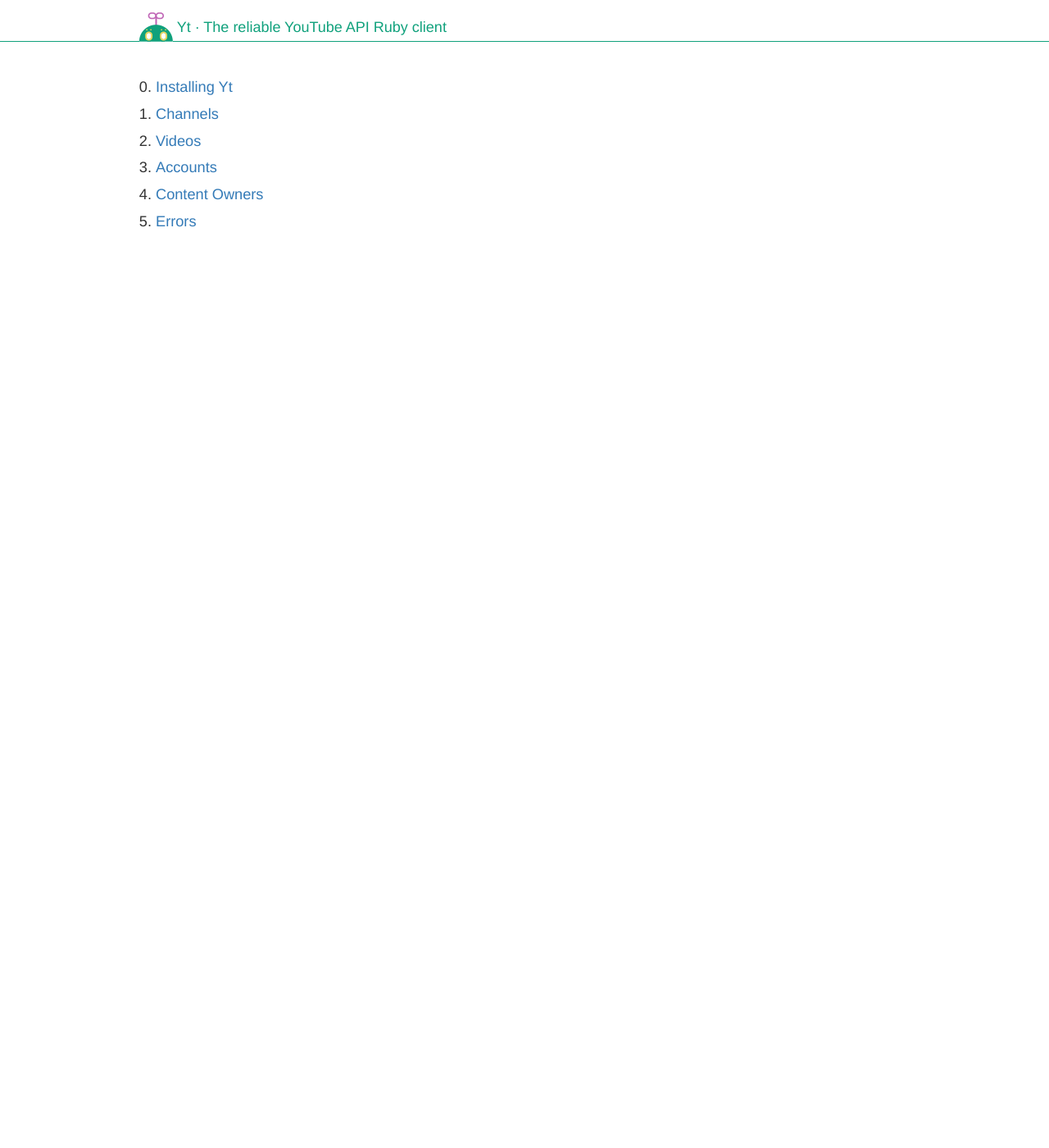
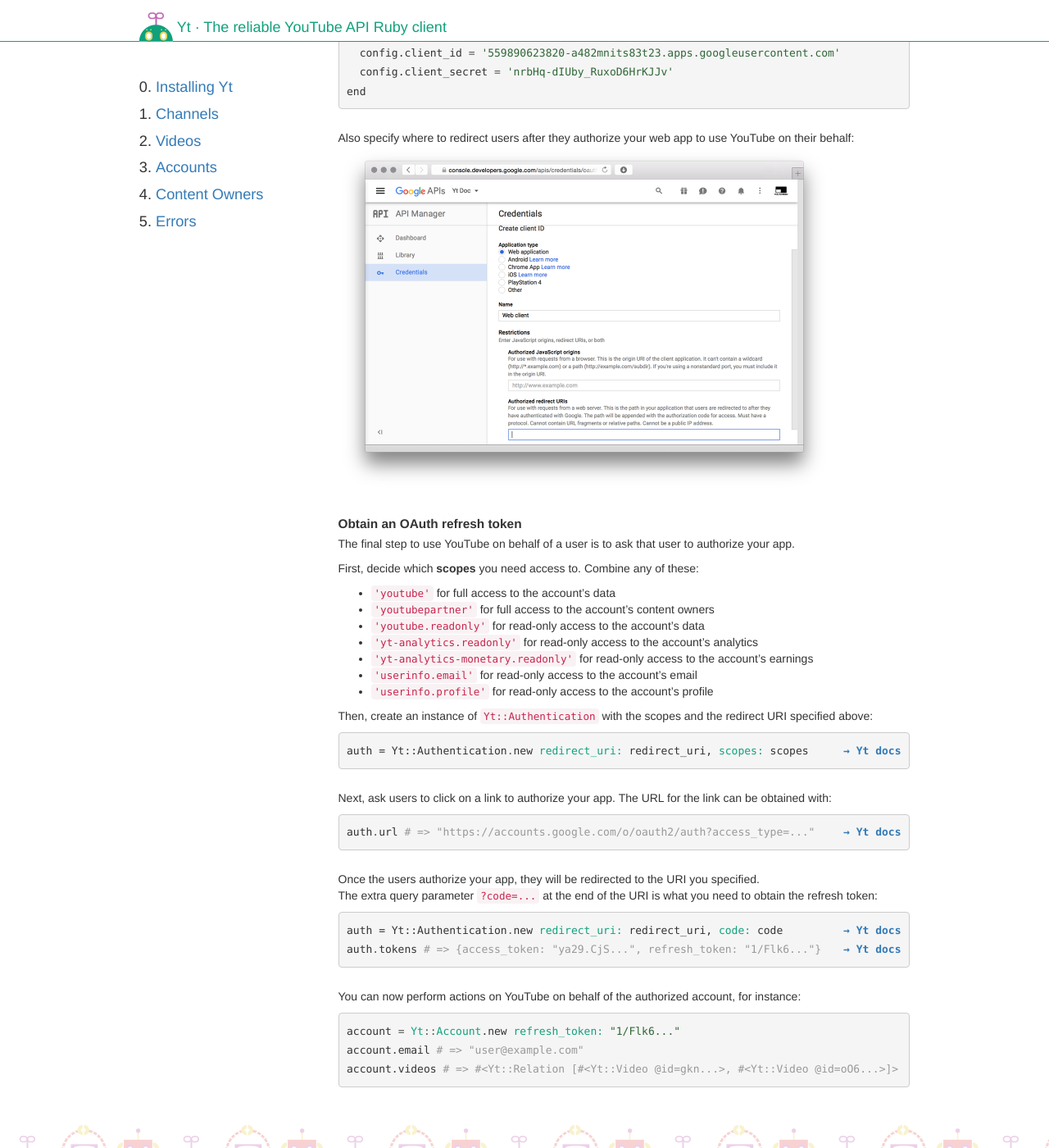
Before and after one commit to nullscreen/yt-core, a Jekyll site: the page built from docs/index.html, in a window 1280 px wide and 1400 px high, scrolled down 3228 px. Shown: the whole window at 82% size. Built offline with Jekyll 4.4.1, drawn with Linux system fonts in a browser that asks for light colours; nearby versions of some CDN libraries; some web fonts are replaced; some of the changed text lies outside the part shown.

Commit message:
Add Yt#Authentication

```diff
--- a/docs/accounts.html
+++ b/docs/accounts.html
@@ -12,7 +12,7 @@
 
 <p>
   All methods of <code>Yt::Account</code> <strong>act on behalf of YouTube accounts</strong> (e.g.: get the account’s email address).<br />
-  To use these methods (marked with  <span class="label label-warning">&nbsp;</span> below), you need to <a href="https://github.com/Fullscreen/yt#web-apps-that-require-user-interactions">get an API Client ID/Secret from Google</a>, <a href="https://github.com/Fullscreen/yt#web-apps-that-require-user-interactions">obtain a refresh token</a> from the account you want to act as, and initialize the object with the refresh token:
+  To use these methods (marked with  <span class="label label-warning">&nbsp;</span> below), you need to you need to <a href="{{ site.baseurl }}/#oauth_client">generate an OAuth client</a>, <a href="{{ site.baseurl }}/#refresh_token">obtain a refresh token</a> from the account you want to act as, and initialize the object with the refresh token:
 </p>
 
 {% highlight ruby %}
--- a/docs/channels.html
+++ b/docs/channels.html
@@ -18,7 +18,7 @@
 
 <p>
   Most methods of <code>Yt::Channel</code> <strong>retrieve public data</strong> from YouTube (e.g.: fetch a channel’s title).<br />
-  To use these methods (marked with <span class="label label-success">&nbsp;</span> below), you only need to <a href="https://github.com/Fullscreen/yt#apps-that-do-not-require-user-interactions">obtain a Server API key</a> and configure:
+  To use these methods (marked with <span class="label label-success">&nbsp;</span> below), you only need to <a href="{{ site.baseurl }}/#api_key">generate an API key</a> and configure:
 </p>
 
 {% highlight ruby %}
@@ -30,7 +30,7 @@
 
 <p>
   Other methods <strong>act on behalf of YouTube accounts</strong> (e.g.: access the analytics of a channel).<br />
-  To use these methods (marked with  <span class="label label-warning">&nbsp;</span> below), you need to <a href="https://github.com/Fullscreen/yt#web-apps-that-require-user-interactions">obtain an API Client ID/Secret</a>, <a href="https://github.com/Fullscreen/yt#web-apps-that-require-user-interactions">obtain a refresh token</a> from the account you want to act as, and pass the account as the <code>:auth</code> parameter:
+  To use these methods (marked with  <span class="label label-warning">&nbsp;</span> below), you need to <a href="{{ site.baseurl }}/#oauth_client">generate an OAuth client</a>, <a href="{{ site.baseurl }}/#refresh_token">obtain a refresh token</a> from the account you want to act as, and pass the account as the <code>:auth</code> parameter:
 </p>
 
 {% highlight ruby %}
@@ -45,7 +45,7 @@
 
 <p>
   Lastly, some methods <strong>act on behalf of YouTube content owners</strong> (e.g.: fetch the earnings of a channel).<br />
-  To use these methods (marked with  <span class="label label-danger">&nbsp;</span> below), you need to <a href="https://github.com/Fullscreen/yt#web-apps-that-require-user-interactions">get an API Client ID/Secret from Google</a>, <a href="https://github.com/Fullscreen/yt#web-apps-that-require-user-interactions">obtain a refresh token</a> from the content owner, and pass the content owner as the <code>:auth</code> parameter:
+  To use these methods (marked with  <span class="label label-danger">&nbsp;</span> below), you need to you need to <a href="{{ site.baseurl }}/#oauth_client">generate an OAuth client</a>, <a href="{{ site.baseurl }}/#refresh_token">obtain a refresh token</a> from the content owner, and pass the content owner as the <code>:auth</code> parameter:
 </p>
 
 {% highlight ruby %}
--- a/docs/css/yt.css
+++ b/docs/css/yt.css
@@ -35,9 +35,7 @@
 .label.label-warning          {background-color: #c066b6;}
 .label.label-danger           {background-color: #ebd55d; color: #333}
 .o                            {color: #555555}
-.no                           {color: #10a17c}
-.s1                           {color: #306636}
-.s2                           {color: #306636}
-.ss                           {color: #10a17c}
+.no, .ss                      {color: #10a17c}
+.s1, .s2                      {color: #306636}
 .c1                           {color: #999999}
 .mi                           {color: #ab650d}
--- a/docs/index.html
+++ b/docs/index.html
@@ -7,4 +7,84 @@
 <p>You can also install Yt in your system by opening the Terminal and typing <code>gem install yt</code>.</p>
 <p>If you need to update version, type <code>gem update yt</code>, or run <code>bundle update</code> if inside a Ruby project.</p>
 
-<hr/>
+<hr />
+<h4>Configuring your app</h4>
+
+<p>
+  In order to use the gem, you must register your app in the Google Developers Console.
+</p>
+
+<dl>
+  <dt>Create a project</dt>
+  <dd>
+    Browse to the <a href="https://console.developers.google.com">Google Developers Console</a> and select “Create Project”:
+    <img src="{{ site.baseurl }}/images/console-01.png" width="600" height="420" style="display: block" />
+    From the menu select “API Manager”, then “Credentials”:
+    <img src="{{ site.baseurl }}/images/console-02.png" width="600" height="420" style="display: block" />
+  </dd>
+  <dt><a class="anchor" id="api_key"></a>Generate an API key</dt>
+  <dd>
+    If you are building an app that only retrieves public data from YouTube, all you need is an API key:
+    <img src="{{ site.baseurl }}/images/console-03.png" width="600" height="420" style="display: block" />
+    Once you have generated an API key, you can use it to configure your app:
+    <img src="{{ site.baseurl }}/images/console-04.png" width="600" height="420" style="display: block" />
+    {% highlight ruby %}
+# run this block before using any method of the gem (replace with your key)
+Yt.configure do |config|
+  config.api_key = 'AIzaSyAkHdn_oBEjZIEBlpMiGZP-3Y05NXtrzqY'
+end{% endhighlight %}
+  </dd>
+  <dt><a class="anchor" id="oauth_client"></a>Generate an OAuth client</dt>
+  <dd>
+    If you are building a web app that acts on behalf of YouTube accounts, then you need an OAuth client:
+    <img src="{{ site.baseurl }}/images/console-05.png" width="600" height="420" style="display: block" />
+    Once you have generated a client ID and secret, you can use them to configure your app:
+    <img src="{{ site.baseurl }}/images/console-07.png" width="600" height="420" style="display: block" />
+    {% highlight ruby %}
+# run this block before using any method of the gem (replace with your key)
+Yt.configure do |config|
+  config.client_id = '559890623820-a482mnits83t23.apps.googleusercontent.com'
+  config.client_secret = 'nrbHq-dIUby_RuxoD6HrKJJv'
+end{% endhighlight %}
+    Also specify where to redirect users after they authorize your web app to use YouTube on their behalf:
+    <img src="{{ site.baseurl }}/images/console-06.png" width="600" height="420" style="display: block" />
+  </dd>
+  <dt><a class="anchor" id="refresh_token"></a>Obtain an OAuth refresh token</dt>
+  <dd>
+    <p>
+    The final step to use YouTube on behalf of a user is to ask that user to authorize your app.
+    </p>
+    <p>
+    First, decide which <strong>scopes</strong> you need access to. Combine any of these:
+    </p>
+    <ul>
+      <li><code>'youtube'</code> for full access to the account’s data</li>
+      <li><code>'youtubepartner'</code> for full access to the account’s content owners</li>
+      <li><code>'youtube.readonly'</code> for read-only access to the account’s data</li>
+      <li><code>'yt-analytics.readonly'</code> for read-only access to the account’s analytics</li>
+      <li><code>'yt-analytics-monetary.readonly'</code> for read-only access to the account’s earnings</li>
+      <li><code>'userinfo.email'</code> for read-only access to the account’s email</li>
+      <li><code>'userinfo.profile'</code> for read-only access to the account’s profile</li>
+    </ul>
+    <!--p>
+    For instance, you can set <code>scopes = ['youtube', 'yt-analytics.readonly']</code>.
+    </p-->
+    <p>
+      Then, create an instance of <code>Yt::Authentication</code> with the scopes and the redirect URI specified above:</p><pre>
+{% include doc.html link="Authentication#new" %}{% include example.html object='auth = Yt::Authentication' method='new' params=' <span class="ss">redirect_uri:</span> redirect_uri<span class="p">,</span> <span class="ss">scopes:</span> scopes' %}</pre>
+    <p>
+      Next, ask users to click on a link to authorize your app. The URL for the link can be obtained with:</p><pre>
+{% include doc.html link="Authentication#url" %}{% include example.html object='auth' method='url' result='"https://accounts.google.com/o/oauth2/auth?access_type=..."' %}</pre>
+    <p>
+      Once the users authorize your app, they will be redirected to the URI you specified.<br />
+      The extra query parameter <code>?code=...</code> at the end of the URI is what you need to obtain the refresh token:</p><pre>
+{% include doc.html link="Authentication#new" %}{% include example.html object='auth = Yt::Authentication' method='new' params=' <span class="ss">redirect_uri:</span> redirect_uri<span class="p">,</span> <span class="ss">code:</span> code' %}
+{% include doc.html link="Authentication#tokens" %}{% include example.html object='auth' method='tokens' result='{access_token: "ya29.CjS...", refresh_token: "1/Flk6..."}' %}</pre>
+    <p>
+      You can now perform actions on YouTube on behalf of the authorized account, for instance:</p>
+      {% highlight ruby %}
+account = Yt::Account.new refresh_token: "1/Flk6..."
+account.email # => "user@example.com"
+account.videos # => #<Yt::Relation [#<Yt::Video @id=gkn...>, #<Yt::Video @id=oO6...>]>{% endhighlight %}
+  </dd>
+</dl>
--- a/docs/videos.html
+++ b/docs/videos.html
@@ -18,7 +18,7 @@
 
 <p>
   Most methods of <code>Yt::Video</code> <strong>retrieve public data</strong> from YouTube (e.g.: fetch a video’s title).<br />
-  To use these methods (marked with <span class="label label-success">&nbsp;</span> below), you only need to <a href="https://github.com/Fullscreen/yt#apps-that-do-not-require-user-interactions">obtain a Server API key</a> and configure:
+  To use these methods (marked with <span class="label label-success">&nbsp;</span> below), you only need to <a href="{{ site.baseurl }}/#api_key">generate an API key</a> and configure:
 </p>
 
 {% highlight ruby %}
--- a/lib/yt.rb
+++ b/lib/yt.rb
@@ -8,6 +8,7 @@
 require 'json' # for JSON.parse
 
 require 'yt/account'
+require 'yt/authentication'
 require 'yt/channel'
 require 'yt/configuration'
 require 'yt/content_owner'
--- a/lib/yt/account.rb
+++ b/lib/yt/account.rb
@@ -6,6 +6,7 @@
     # @option options [String] :refresh_token The refresh token to interact
     #   with the YouTube API on behalf of a YouTube account.
     def initialize(options = {})
+      @access_token = options[:access_token]
       @refresh_token = options[:refresh_token]
     end
 
```
Also changed, not shown: lib/yt/authentication.rb (added, +108 -0 lines), spec/authentication_spec.rb (added, +31 -0 lines), CHANGELOG.md, README.md, docs/images/FS_NewSymbol.png (deleted), docs/images/console-01.png (added), docs/images/console-02.png (added), docs/images/console-03.png (added), docs/images/console-04.png (added), docs/images/console-05.png (added), docs/images/console-06.png (added), docs/images/console-07.png (added).
